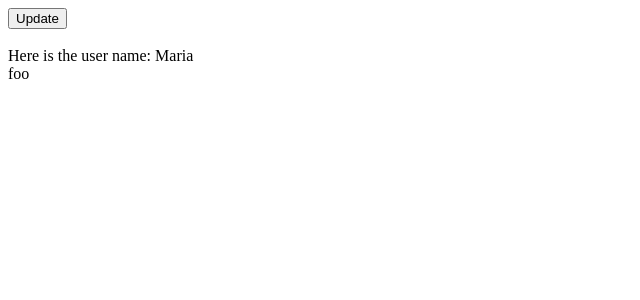
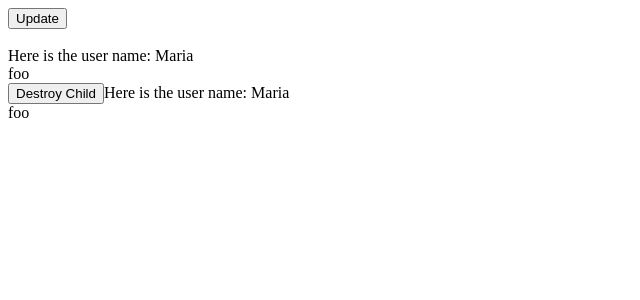
Before and after one commit to lukechant/life-cycle-hooks, an Angular app: page / in a window 1280 px wide. Shown: the top 300 px of the page, without its empty margins (0-640 px from the left). Built offline with nearby package versions, Linux system fonts and the light colour scheme.

Commit message:
add ondestroy

```diff
--- a/src/app/components/child/child.component.ts
+++ b/src/app/components/child/child.component.ts
@@ -8,6 +8,7 @@ import {
   ElementRef,
   Input,
   OnChanges,
+  OnDestroy,
   OnInit,
   SimpleChanges,
   ViewChild,
@@ -25,7 +26,8 @@ export class ChildComponent
     DoCheck,
     AfterContentInit,
     AfterContentChecked,
-    AfterViewInit
+    AfterViewInit,
+    OnDestroy
 {
   @Input() userName = '';
   @ViewChild('wrapper') wrapper!: ElementRef;
@@ -69,4 +71,8 @@ export class ChildComponent
   ngAfterViewChecked(): void {
     console.log('ngAfterViewChecked triggered');
   }
+
+  ngOnDestroy(): void {
+    console.log('Child component is destroyed! :(');
+ }
 }
--- a/src/app/components/parent/parent.component.html
+++ b/src/app/components/parent/parent.component.html
@@ -6,3 +6,14 @@
 <app-child [userName]="userName">
   <div #contentWrapper>foo</div>
 </app-child>
+
+
+<button (click)="destroy()">Destroy Child</button>
+
+
+<app-child *ngIf="!isChildDestroyed"
+          [userName]="userName">
+  <div #contentWrapper>foo</div>
+</app-child>
+
+<div *ngIf="isChildDestroyed">Child component is destroyed! :(</div>
--- a/src/app/components/parent/parent.component.ts
+++ b/src/app/components/parent/parent.component.ts
@@ -3,17 +3,21 @@ import { Component, OnInit } from '@angular/core';
 @Component({
   selector: 'app-parent',
   templateUrl: './parent.component.html',
-  styleUrls: ['./parent.component.css']
+  styleUrls: ['./parent.component.css'],
 })
-
 export class ParentComponent implements OnInit {
   userName = 'Maria';
+  isChildDestroyed = false;
 
   ngOnInit() {
     console.log('ngOnInit from the parent component');
- }
+  }
 
   updateUser() {
-     this.userName = 'Chris';
+    this.userName = 'Chris';
+  }
+
+  destroy() {
+    this.isChildDestroyed = true;
   }
 }
```
